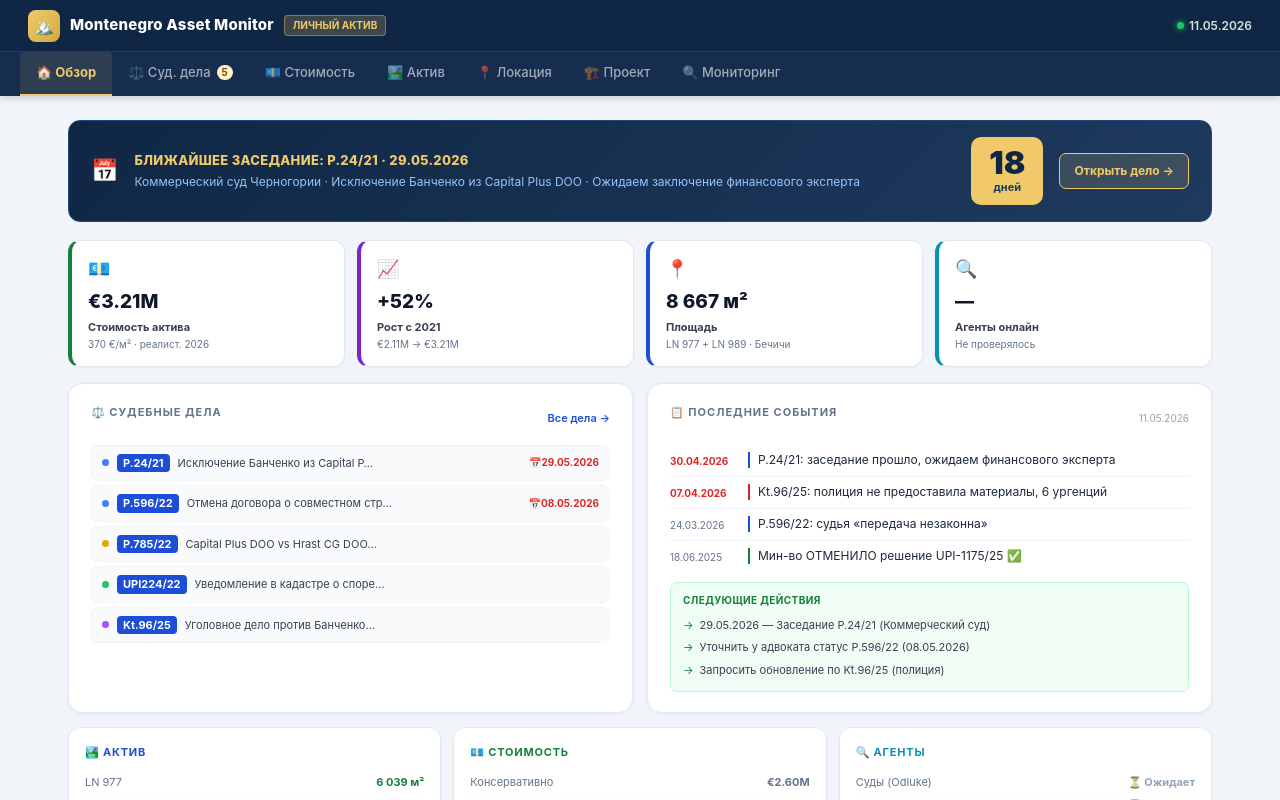
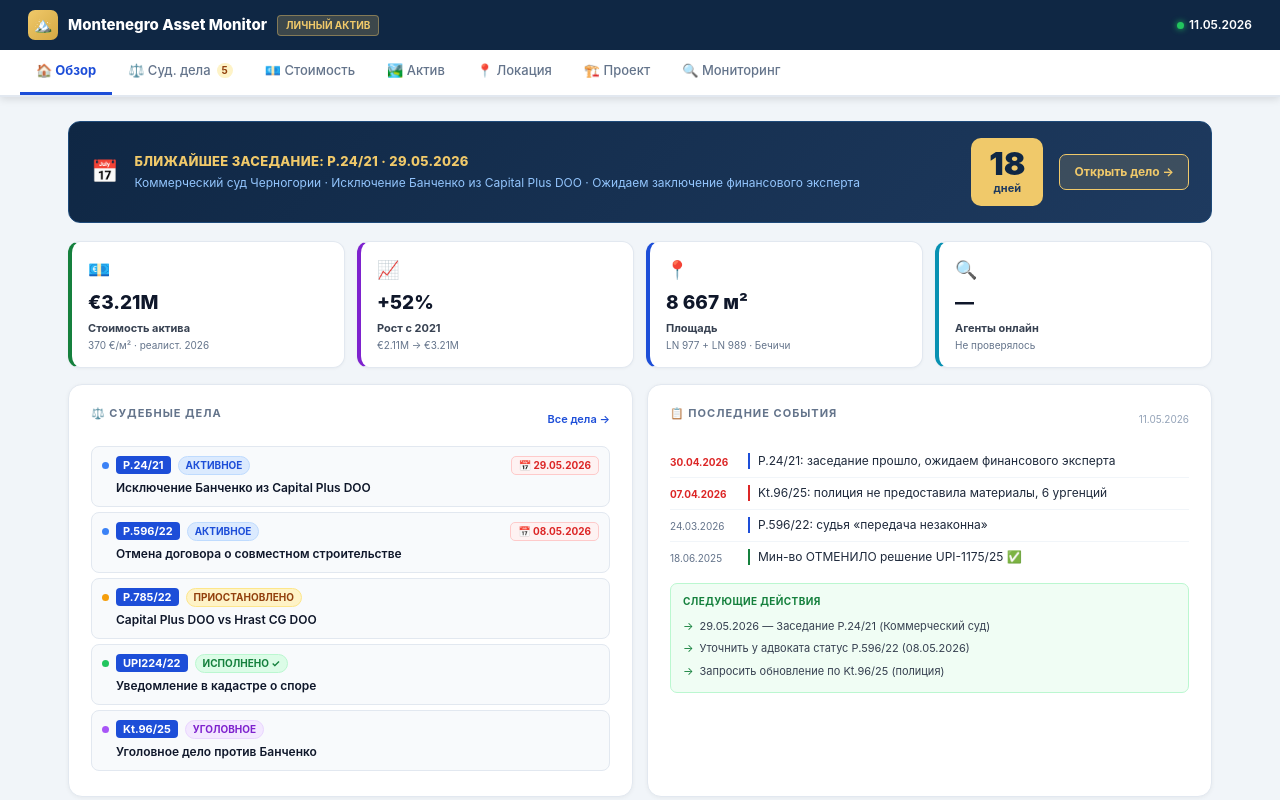
Before and after one commit to sergchepinoga/montenegro-monitor, a Next.js app: page / in a window 1280 px wide. Shown: the top 800 px of the page. Built offline with nearby package versions, Linux system fonts and the light colour scheme.

Commit message:
fix: navbar white tabs on dark brand bar + full case titles in overview panel
CHEVORA OU. All rights reserved. Powered by Sergej Chepinoga.

```diff
--- a/app/page.tsx
+++ b/app/page.tsx
@@ -365,37 +365,35 @@ export default function Home() {
     <div style={{ background: "#f1f5f9", minHeight: "100vh", fontFamily: "-apple-system,BlinkMacSystemFont,'Inter','Segoe UI',sans-serif", WebkitFontSmoothing: "antialiased" }}>
 
       {/* ── NAV ── */}
-      <nav style={{ background: "#0f2744", position: "sticky", top: 0, zIndex: 200, boxShadow: "0 2px 8px rgba(0,0,0,0.18)" }}>
-        {/* Brand bar */}
-        <div style={{ height: "52px", display: "flex", alignItems: "center", justifyContent: "space-between", padding: "0 28px", borderBottom: "1px solid rgba(255,255,255,0.1)" }}>
+      <nav style={{ position: "sticky", top: 0, zIndex: 200, boxShadow: "0 2px 8px rgba(0,0,0,0.12)" }}>
+        {/* Brand bar — dark navy */}
+        <div style={{ height: "50px", display: "flex", alignItems: "center", justifyContent: "space-between", padding: "0 28px", background: "#0f2744" }}>
           <div style={{ display: "flex", alignItems: "center", gap: "10px" }}>
-            <div style={{ width: "32px", height: "32px", borderRadius: "8px", background: "linear-gradient(135deg, #f0c96a, #d4a843)", display: "flex", alignItems: "center", justifyContent: "center", fontSize: "16px" }}>🏔️</div>
-            <span style={{ fontWeight: 800, fontSize: "15px", color: "#fff", letterSpacing: "0.2px" }}>Montenegro Asset Monitor</span>
+            <div style={{ width: "30px", height: "30px", borderRadius: "7px", background: "linear-gradient(135deg, #f0c96a, #d4a843)", display: "flex", alignItems: "center", justifyContent: "center", fontSize: "15px" }}>🏔️</div>
+            <span style={{ fontWeight: 800, fontSize: "15px", color: "#fff" }}>Montenegro Asset Monitor</span>
             <span style={{ background: "rgba(240,201,106,0.2)", color: "#f0c96a", fontSize: "10px", fontWeight: 700, padding: "2px 8px", borderRadius: "4px", border: "1px solid rgba(240,201,106,0.4)" }}>ЛИЧНЫЙ АКТИВ</span>
           </div>
-          <div style={{ display: "flex", alignItems: "center", gap: "16px", fontSize: "12px" }}>
+          <div style={{ display: "flex", alignItems: "center", gap: "14px", fontSize: "12px" }}>
             {monState?.updatedAt && (
-              <span style={{ color: "rgba(255,255,255,0.5)" }}>Мониторинг: <strong style={{ color: "rgba(255,255,255,0.85)" }}>{fmtDate(monState.updatedAt)}</strong></span>
+              <span style={{ color: "rgba(255,255,255,0.5)" }}>Мониторинг: <strong style={{ color: "#f0c96a" }}>{fmtDate(monState.updatedAt)}</strong></span>
             )}
-            <div style={{ display: "flex", alignItems: "center", gap: "5px", color: "rgba(255,255,255,0.85)", fontWeight: 600 }}>
+            <div style={{ display: "flex", alignItems: "center", gap: "5px", color: "#fff", fontWeight: 600 }}>
               <div style={{ width: "7px", height: "7px", borderRadius: "50%", background: "#22c55e", boxShadow: "0 0 6px #22c55e" }} />
               {TODAY}
             </div>
           </div>
         </div>
-        {/* Tabs bar — distinct background */}
-        <div style={{ display: "flex", gap: "0", padding: "0 20px", background: "#162d4f" }}>
+        {/* Tabs bar — WHITE, clearly separated */}
+        <div style={{ display: "flex", gap: "0", padding: "0 20px", background: "#fff", borderBottom: "2px solid #e2e8f0" }}>
           {TABS.map(t => (
             <button key={t.id} onClick={() => setTab(t.id)} style={{
               padding: "11px 16px", fontSize: "13px",
               fontWeight: tab === t.id ? 700 : 500,
-              color: tab === t.id ? "#f0c96a" : "rgba(255,255,255,0.6)",
-              background: tab === t.id ? "rgba(240,201,106,0.1)" : "none",
-              border: "none", cursor: "pointer",
-              borderBottom: tab === t.id ? "2px solid #f0c96a" : "2px solid transparent",
-              borderRadius: tab === t.id ? "4px 4px 0 0" : "0",
+              color: tab === t.id ? "#1d4ed8" : "#64748b",
+              background: "none", border: "none", cursor: "pointer",
+              borderBottom: tab === t.id ? "3px solid #1d4ed8" : "3px solid transparent",
               display: "flex", alignItems: "center", gap: "6px",
-              transition: "all 0.15s",
+              transition: "color 0.15s",
             }}>
               {t.icon} {t.label}
               {t.id === "cases" && <span style={{ background: "#fef3c7", color: "#92400e", fontSize: "10px", fontWeight: 700, padding: "0 5px", borderRadius: "10px" }}>5</span>}
@@ -459,7 +457,7 @@ export default function Home() {
             {/* MAIN DASHBOARD GRID */}
             <div style={{ display: "grid", gridTemplateColumns: "1fr 1fr", gap: "14px", marginBottom: "14px" }}>
 
-              {/* Судебные дела — мини дашборд */}
+              {/* Судебные дела — полный список */}
               <Card>
                 <div style={{ display: "flex", justifyContent: "space-between", alignItems: "center", marginBottom: "12px" }}>
                   <Sec>⚖️ Судебные дела</Sec>
@@ -470,14 +468,23 @@ export default function Home() {
                   const updates = monState?.caseUpdates[c.id] || [];
                   return (
                     <button key={c.id} onClick={() => { setTab("cases"); setOpenCase(c.id); }}
-                      style={{ width: "100%", display: "flex", alignItems: "center", gap: "8px", padding: "8px 10px", marginBottom: "4px", borderRadius: "7px", background: "#f8fafc", border: "1px solid #f1f5f9", cursor: "pointer", textAlign: "left" }}>
-                      <span style={{ width: "7px", height: "7px", borderRadius: "50%", background: s.dot, flexShrink: 0 }} />
-                      <span style={{ fontSize: "11px", fontWeight: 700, color: "#fff", background: "#1d4ed8", padding: "1px 6px", borderRadius: "4px", flexShrink: 0 }}>{c.id}</span>
-                      <span style={{ fontSize: "11px", color: "#374151", flex: 1, overflow: "hidden", textOverflow: "ellipsis", whiteSpace: "nowrap" }}>{c.title.slice(0, 32)}…</span>
-                      <div style={{ display: "flex", gap: "4px", alignItems: "center", flexShrink: 0 }}>
-                        {c.nextHearing !== "—" && <span style={{ fontSize: "10px", color: "#dc2626", fontWeight: 700 }}>📅{c.nextHearing}</span>}
-                        {updates.length > 0 && <span style={{ fontSize: "10px", color: "#3b82f6", fontWeight: 700, background: "#eff6ff", padding: "1px 5px", borderRadius: "6px" }}>+{updates.length}</span>}
+                      style={{ width: "100%", padding: "9px 10px", marginBottom: "5px", borderRadius: "8px", background: "#f8fafc", border: "1px solid #e2e8f0", cursor: "pointer", textAlign: "left", display: "block" }}>
+                      {/* Row 1: badge + status + date */}
+                      <div style={{ display: "flex", alignItems: "center", gap: "7px", marginBottom: "4px" }}>
+                        <span style={{ width: "7px", height: "7px", borderRadius: "50%", background: s.dot, flexShrink: 0, display: "inline-block" }} />
+                        <span style={{ fontSize: "11px", fontWeight: 700, color: "#fff", background: "#1d4ed8", padding: "1px 7px", borderRadius: "4px", flexShrink: 0 }}>{c.id}</span>
+                        <span style={{ fontSize: "10px", fontWeight: 700, background: s.bg, color: s.text, padding: "1px 7px", borderRadius: "999px", border: `1px solid ${s.border}`, flexShrink: 0 }}>{c.statusLabel}</span>
+                        <div style={{ marginLeft: "auto", display: "flex", gap: "5px", alignItems: "center" }}>
+                          {c.nextHearing !== "—" && (
+                            <span style={{ fontSize: "10px", fontWeight: 700, color: "#dc2626", background: "#fef2f2", padding: "1px 7px", borderRadius: "5px", border: "1px solid #fecaca" }}>
+                              📅 {c.nextHearing}
+                            </span>
+                          )}
+                          {updates.length > 0 && <span style={{ fontSize: "10px", color: "#3b82f6", fontWeight: 700, background: "#eff6ff", padding: "1px 5px", borderRadius: "6px" }}>🤖{updates.length}</span>}
+                        </div>
                       </div>
+                      {/* Row 2: full title */}
+                      <div style={{ fontSize: "12px", fontWeight: 600, color: "#0f172a", paddingLeft: "14px" }}>{c.title}</div>
                     </button>
                   );
                 })}
```
